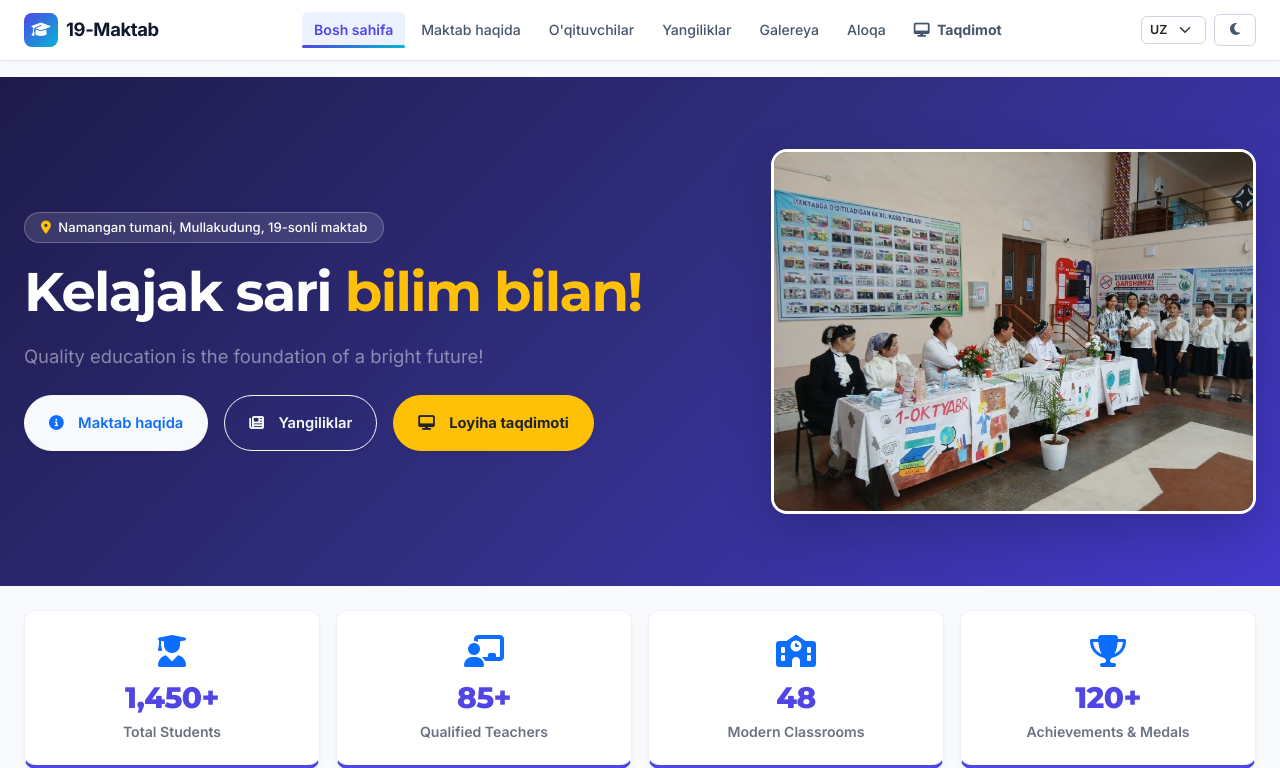
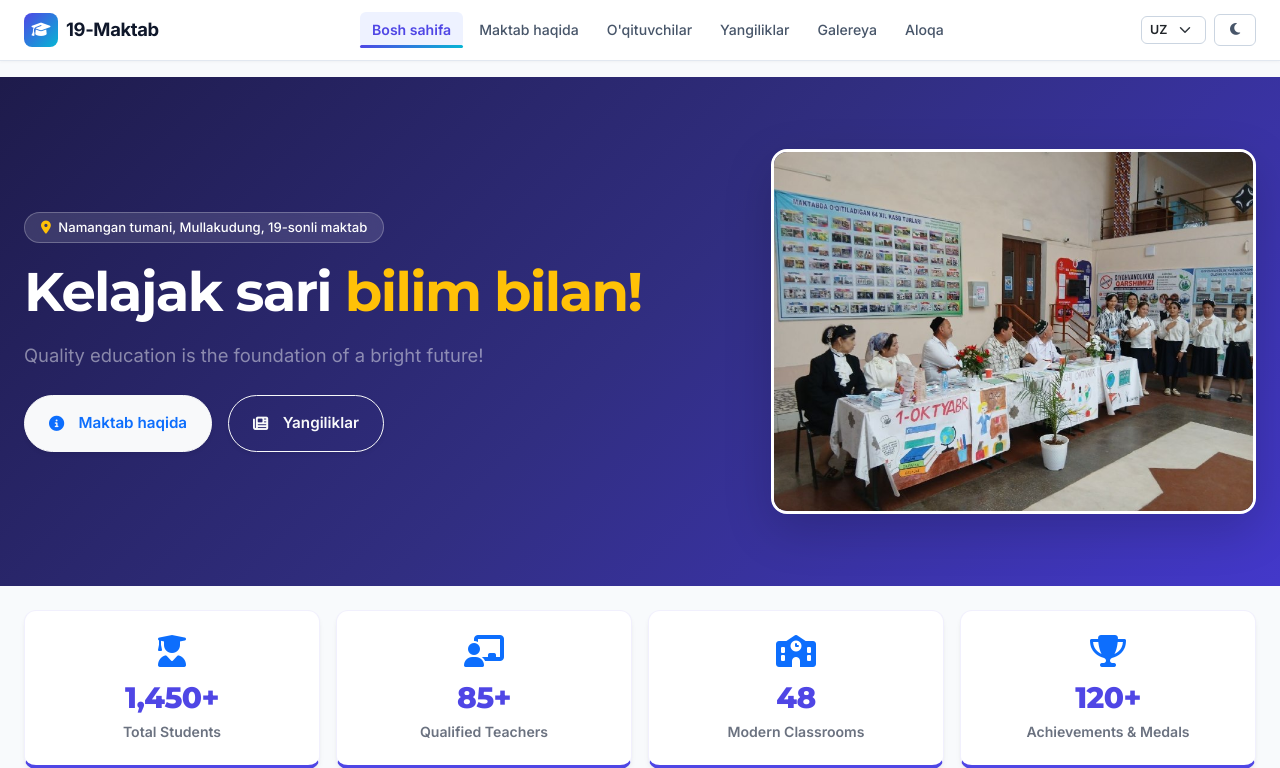
Before and after one commit to uznet7827-art/19maktab, a Django app: page / in a window 1280 px wide. Shown: the top 768 px of the page. Run offline with Django 4.2, Linux system fonts and the light colour scheme; data comes from the database, SQL or seed files in the repository.

Commit message:
Remove Taqdimot links from navbar, hero, and footer

```diff
--- a/templates/base.html
+++ b/templates/base.html
@@ -90,11 +90,6 @@
                                 {% trans "Aloqa" %}
                             </a>
                         </li>
-                        <li class="nav-item">
-                            <a class="nav-link text-primary fw-bold {% if 'presentation' in request.path or 'slaydlar' in request.path %}active{% endif %}" href="{% url 'presentation' %}">
-                                <i class="fas fa-desktop me-1"></i> {% trans "Taqdimot" %}
-                            </a>
-                        </li>
                     </ul>
 
                     <!-- Right Actions: Language & Dark Mode -->
@@ -165,7 +160,6 @@
                         <li><a href="{% url 'home' %}#eng-yaxshi-oqituvchi">{% trans "Eng yaxshi o'qituvchi" %}</a></li>
                         <li><a href="{% url 'gallery' %}">{% trans "Galereya" %}</a></li>
                         <li><a href="{% url 'contacts:contact' %}">{% trans "Bog'lanish" %}</a></li>
-                        <li><a href="{% url 'presentation' %}" class="text-warning fw-semibold"><i class="fas fa-desktop me-1"></i> {% trans "Loyiha taqdimoti (7 ta slayd)" %}</a></li>
                     </ul>
                 </div>
                 <div class="col-lg-3 col-md-6">
--- a/templates/home.html
+++ b/templates/home.html
@@ -28,15 +28,12 @@
           {{ site_settings.localized_tagline|default:"Sifatli ta'lim, yetakchi yoshlar va yorqin kelajak poydevori!" }}
         </p>
 
-        <div class="d-flex flex-wrap gap-2 gap-sm-3 justify-content-center justify-content-lg-start">
-          <a href="{% url 'about' %}" class="btn btn-light rounded-pill px-4 py-2 py-sm-3 fw-semibold text-primary shadow-sm" style="font-size: 0.92rem;">
+        <div class="d-flex flex-wrap gap-3 justify-content-center justify-content-lg-start">
+          <a href="{% url 'about' %}" class="btn btn-light rounded-pill px-4 py-2 py-sm-3 fw-semibold text-primary shadow-sm" style="font-size: 0.95rem;">
             <i class="fas fa-info-circle me-1"></i> {% trans "Maktab haqida" %}
           </a>
-          <a href="{% url 'news:list' %}" class="btn btn-outline-light rounded-pill px-4 py-2 py-sm-3 fw-semibold shadow-sm" style="font-size: 0.92rem;">
+          <a href="{% url 'news:list' %}" class="btn btn-outline-light rounded-pill px-4 py-2 py-sm-3 fw-semibold shadow-sm" style="font-size: 0.95rem;">
             <i class="fas fa-newspaper me-1"></i> {% trans "Yangiliklar" %}
-          </a>
-          <a href="{% url 'presentation' %}" class="btn btn-warning rounded-pill px-4 py-2 py-sm-3 fw-bold text-dark shadow-sm" style="font-size: 0.92rem;">
-            <i class="fas fa-desktop me-1"></i> {% trans "Loyiha taqdimoti" %}
           </a>
         </div>
       </div>
```
